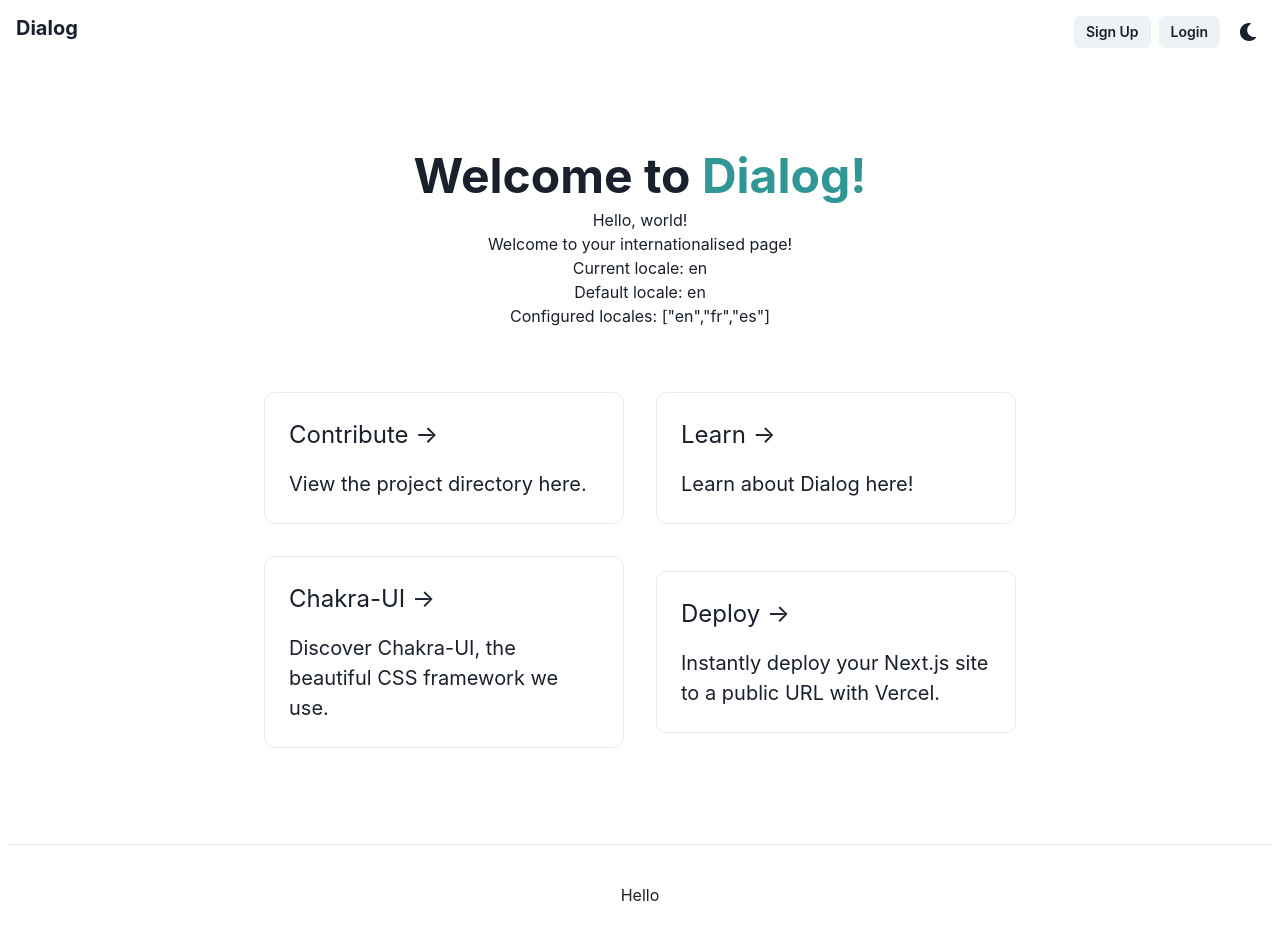
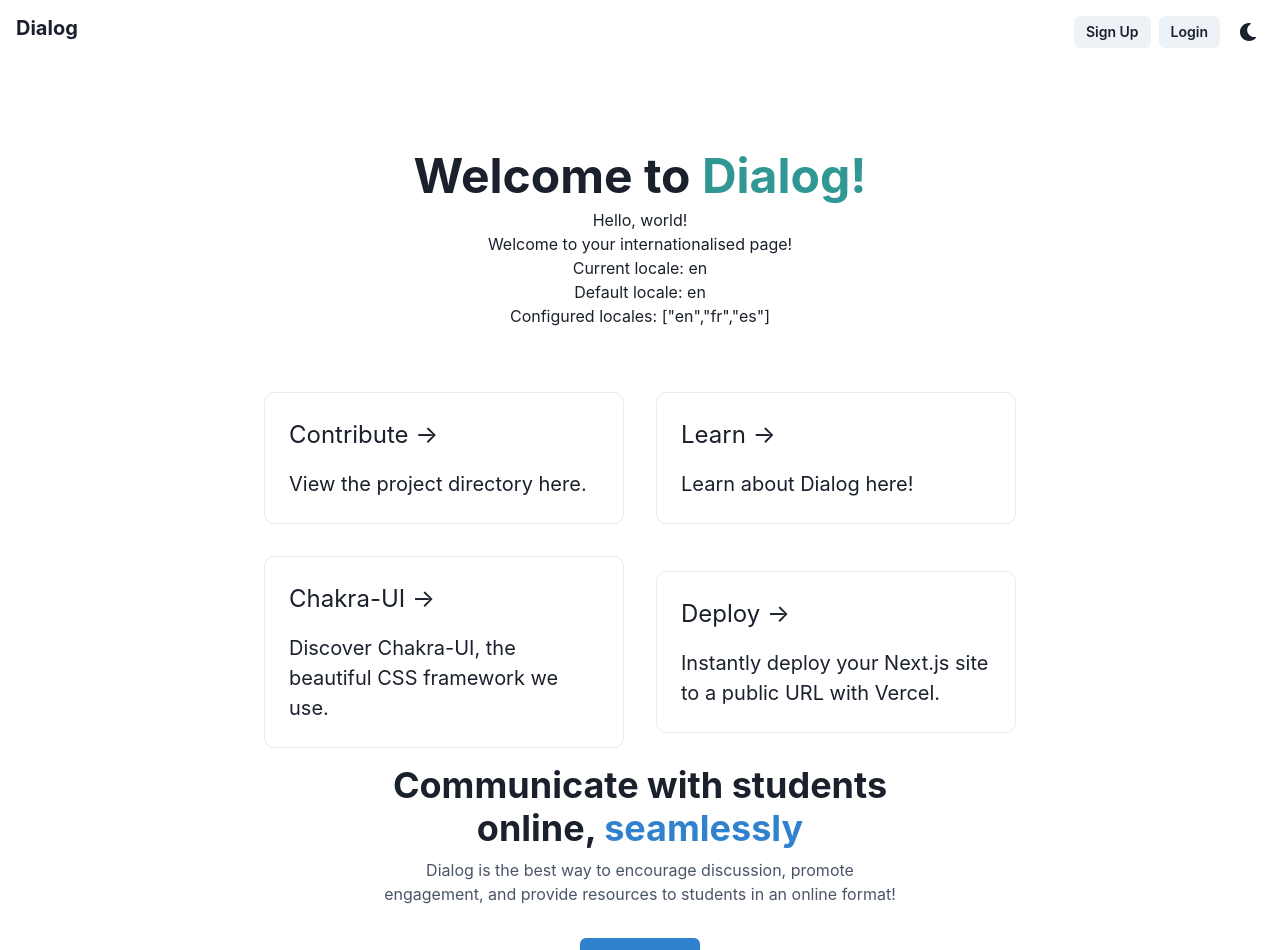
Before and after one commit to white-van/discussion-board, a Next.js app in the folder frontend/: page / in a window 1280 px wide. Shown: the top 950 px of the page. Built offline with nearby package versions, Linux system fonts and the light colour scheme.

Commit message:
Add hero section contents to home page.

```diff
--- a/frontend/content/locale/en.json
+++ b/frontend/content/locale/en.json
@@ -1,4 +1,6 @@
 {
   "hello": "Hello, world!",
-  "welcomeMessage": "Welcome to your internationalised page!"
+  "welcomeMessage": "Welcome to your internationalised page!",
+  "heroHeading": "Communicate with students online, <span>seamlessly</span>",
+  "heroText": "Dialog is the best way to encourage discussion, promote engagement, and provide resources to students in an online format!"
 }
--- a/frontend/content/locale/es.json
+++ b/frontend/content/locale/es.json
@@ -1,4 +1,6 @@
 {
   "hello": "¡Hola Mundo!",
-  "welcomeMessage": "¡Bienvenido a tu página internacionalizada!"
+  "welcomeMessage": "¡Bienvenido a tu página internacionalizada!",
+  "heroHeading": "ES-heroHeading",
+  "heroText": "ES-heroText"
 }
--- a/frontend/content/locale/fr.json
+++ b/frontend/content/locale/fr.json
@@ -1,4 +1,6 @@
 {
   "hello": "Bonjour le monde!",
-  "welcomeMessage": "Bienvenue sur votre page internationalisée!"
+  "welcomeMessage": "Bienvenue sur votre page internationalisée!",
+  "heroHeading": "FR-heroHeading",
+  "heroText": "FR-heroText"
 }
--- a/frontend/pages/index.tsx
+++ b/frontend/pages/index.tsx
@@ -1,4 +1,12 @@
-import { Heading, Link } from "@chakra-ui/react";
+import {
+  Box,
+  Button,
+  Flex,
+  Heading,
+  Link,
+  Text,
+  useColorModeValue,
+} from "@chakra-ui/react";
 import { useRouter } from "next/router";
 import React from "react";
 import { defineMessages, useIntl } from "react-intl";
@@ -92,6 +100,31 @@ export default function Home(): JSX.Element {
           );
         })}
       </div>
+
+      <Flex direction="column" align="center" width="lg">
+        <Heading mb={2} align="center" colorScheme="gray">
+          {formatMessage(
+            { id: "heroHeading" },
+            {
+              span: function renderSpan(...parts) {
+                return (
+                  <Box as="span" color="blue.500">
+                    {parts.join("")}
+                  </Box>
+                );
+              },
+            }
+          )}
+        </Heading>
+        <Text
+          mb={8}
+          align="center"
+          color={useColorModeValue("gray.600", "gray.400")}
+        >
+          {formatMessage({ id: "heroText" })}
+        </Text>
+        <Button colorScheme="blue">Get Started</Button>
+      </Flex>
     </>
   );
 }
```
